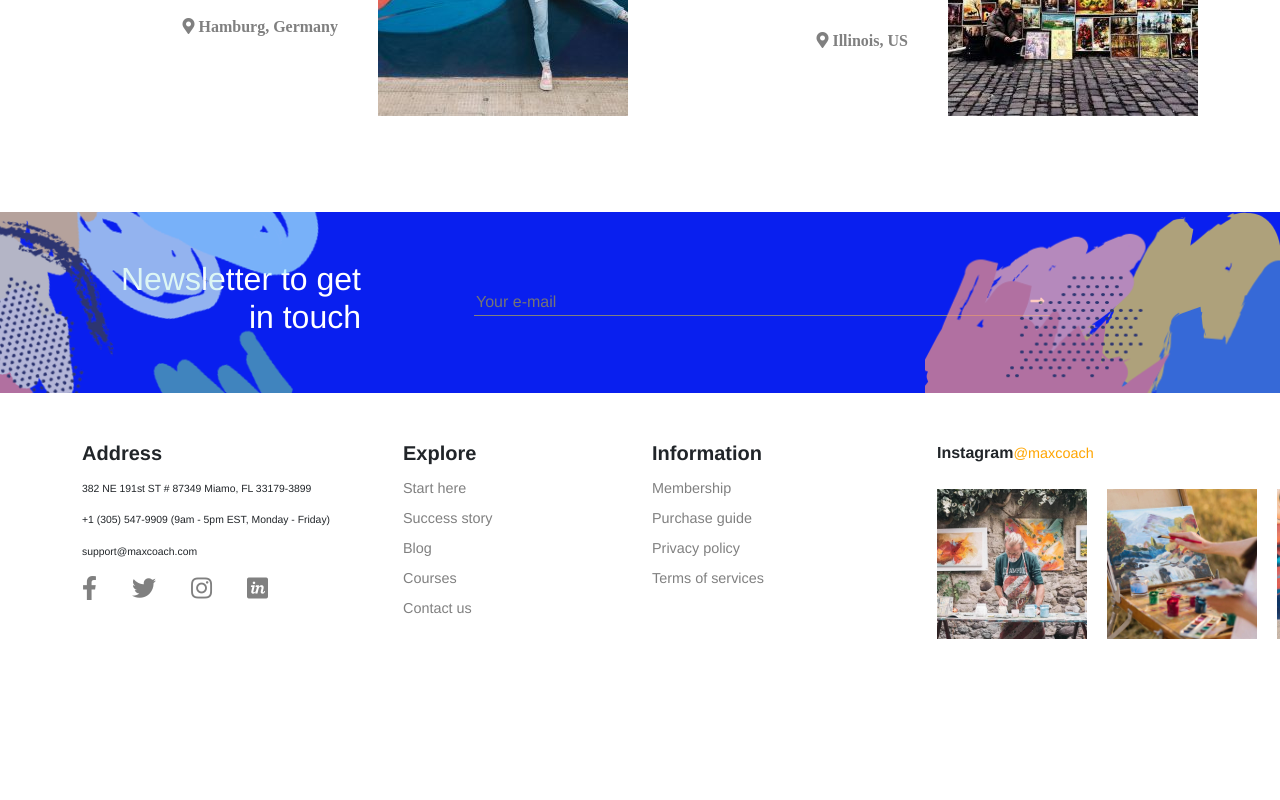
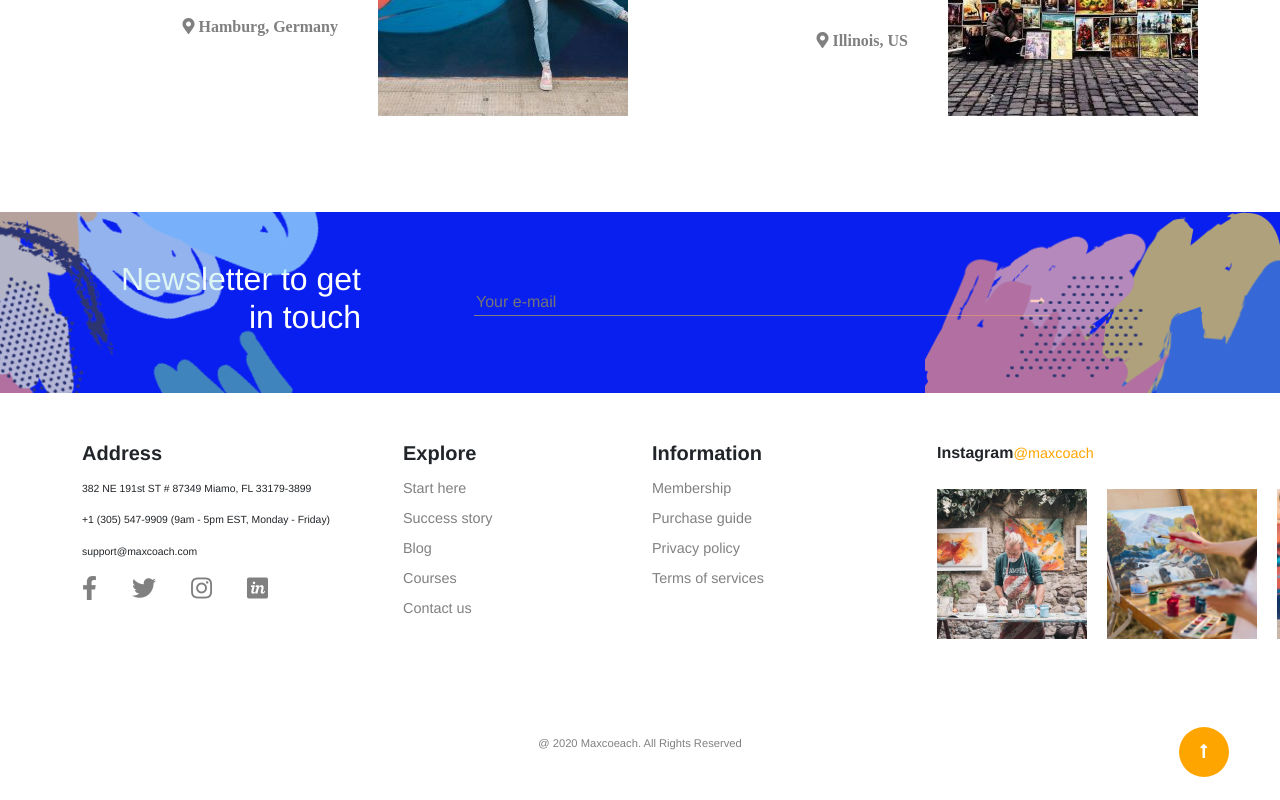
Before and after one commit to GerryFox22/proj-html-vuejs, a Vue app: page / in a window 1280 px wide. Shown: the part 6210-7010 px from the top of the page. Before the commit the page ends 6897 px from the top, so only its background shows below. Built offline with nearby package versions, Linux system fonts and the light colour scheme; a web font is replaced by a local one.

Commit message:
Formattazione e termine Footer End

```diff
--- a/src/components/FooterEnd.vue
+++ b/src/components/FooterEnd.vue
@@ -1,15 +1,40 @@
 <template>
-  <div>
-
+  <div id="footer-end">
+      <div class="container">
+        <div class="row text-center p-5">
+          <span class="text-gray">@ 2020 Maxcoeach. All Rights Reserved</span>
+        </div>
+        <button> <i class="fas fa-long-arrow-alt-up"></i> </button>
+      </div>
   </div>
 </template>
 
 <script>
 export default {
-
+  name :"FooterEnd",
 }
 </script>
 
-<style>
+<style lang="scss" scoped>
 
+.text-gray{
+  color: gray;
+  font-size: .7rem;
+}
+
+#footer-end{
+  position: relative;
+  button {
+    position: absolute;
+    right: 4%;
+    bottom: 20%;
+    color: white;
+    border: 0;
+    background-color: orange;
+    border-radius: 50%;
+    height: 50px;
+    width: 50px;
+
+  }
+}
 </style>
```
